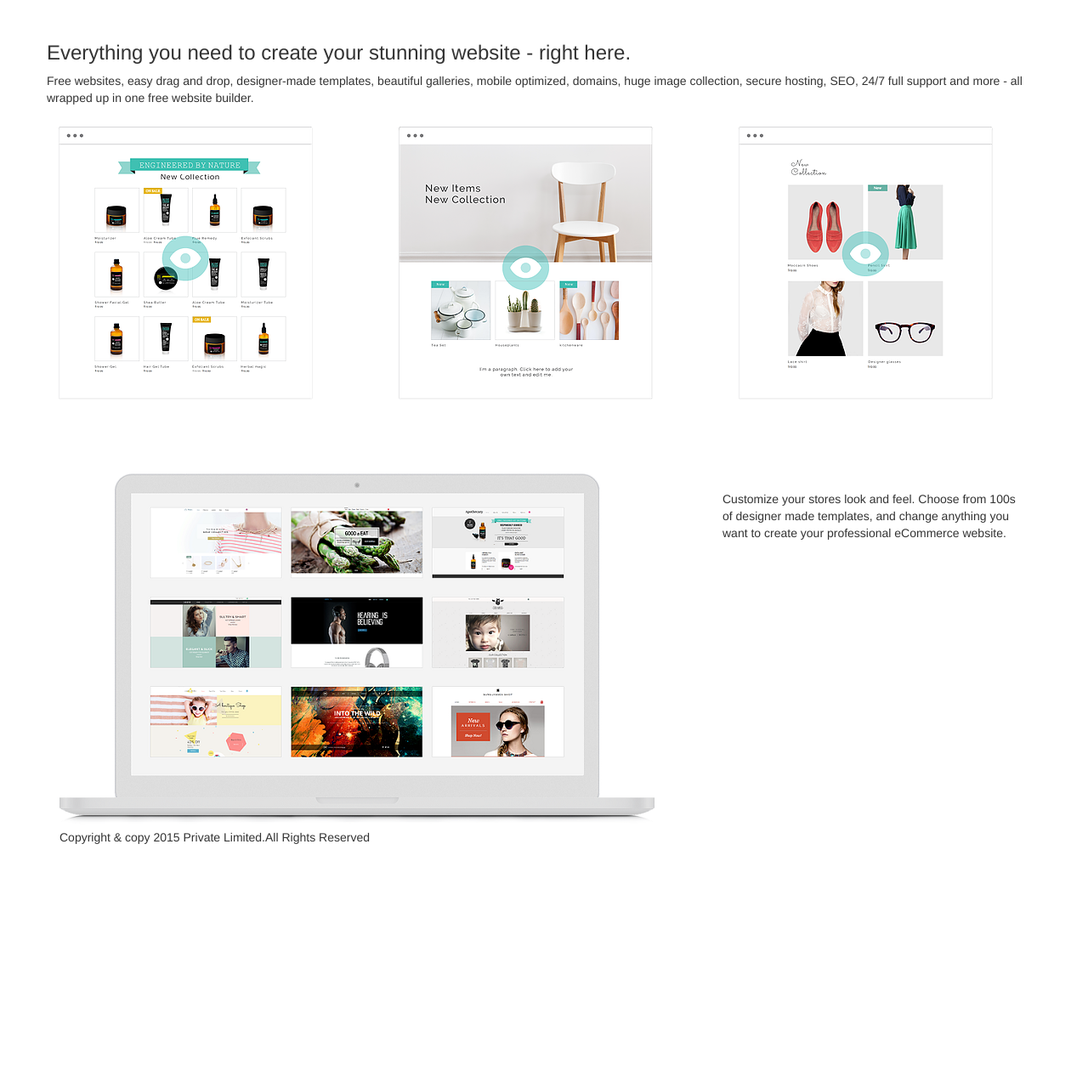
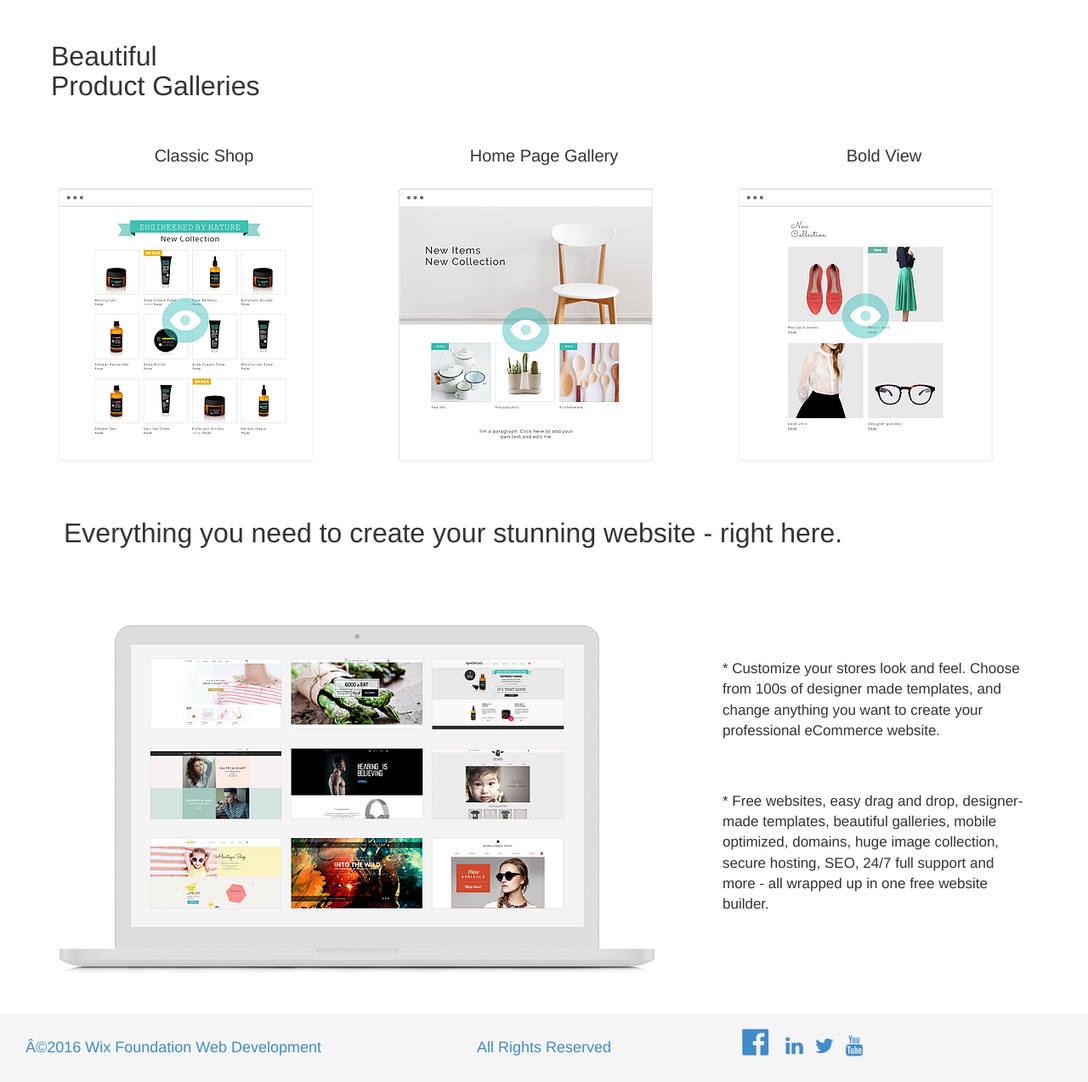
Before and after one commit to ka268782/bootstrapassignment, a plain HTML site: page index.html in a window 1280 px wide. Shown: the part 731-2004 px from the top of the page at 85% size. Before the commit the page ends 1736 px from the top, so only its background shows below. Drawn offline with nearby package versions, Linux system fonts and the light colour scheme.

Commit message:
commitimg last changes

```diff
--- a/includes/css/styles.css
+++ b/includes/css/styles.css
@@ -45,7 +45,9 @@ Notes:	 Hand coded for Udemy.com
    }
 #para{
   font-style: normal;
-  margin-top: 100px;
+  margin-top: 120px;
+  font-family:  inherit;
+  font-size: 17px;
 }
 
 #jumbo2 {
@@ -56,7 +58,76 @@ Notes:	 Hand coded for Udemy.com
   margin-top: 80px;
 }
 
+.footer {
+  margin-top: 40px;
+  background-color: #f5f5f5;
+  width:100%;
+  height:80px;
 
+}
+
+.list-inline{
+  padding-right: 100px;
+}
+
+.list-inline>li{
+  display:inline-block;
+  padding-left: 5px;
+  padding-right: 5px;
+  padding-top: 15px;
+
+}
+.copyright{
+  padding-top: 20px;
+  padding-left: 15px;
+}
+  h4 {
+    color:#428bca;
+}
+p.container{
+  padding-top: 20px;
+}
+
+
+h3 {
+    margin: 0;
+    padding: 0;
+    border: 0;
+    outline: 0;
+    vertical-align: baseline;
+    background: transparent;
+    font-weight: 500;
+    font-family: serif;
+    font-stretch: semi-expanded;
+}
+.color_14{
+  width:341px;
+  height:105px;
+
+}
+#Product{
+  padding-left: 20px;
+}
+
+#col1_head{
+  margin-top: 40px;
+  }
+  #classic{
+    font-weight: 50px;
+  }
+  #paragraph1{
+    font-size: 20px;
+  }
+  #paragraph2{
+    font-size: 20px;
+  }
+  #paragraph3{
+    font-size: 20px;
+  }
+  #featuresHeading{
+  margin-top: 40px;
+  padding-left: 20px;
+}
 /* --------------------------------------
    Carousel
    -------------------------------------- */
--- a/index.html
+++ b/index.html
@@ -1,24 +1,17 @@
 <!doctype html>
 <html>
   <head>
-    <meta charset="utf=8">
-    <meta name="viewport" content="width=device-width, initial-scale=1.0, maximum-scale=1.0, user-scalable=no">
+    <meta charset="utf=8" name="viewport" content="width=device-width, initial-scale=1.0, maximum-scale=1.0, user-scalable=no">
     <title>Website</title>
 <!--bootstrap css-->
     <link href="bootstrap/css/bootstrap.min.css" rel="stylesheet">
 		<link href="includes/css/bootstrap-glyphicons.css" rel="stylesheet">
-
+    <!--icons css-->
+    <link rel="stylesheet" href="http://cdnjs.cloudflare.com/ajax/libs/font-awesome/4.6.3/css/font-awesome.min.css">
   <!--Custom css-->
-
 		<link href="includes/css/styles.css" rel="stylesheet">
-
-<!--jquery-->
-
-
 <!--modernizr-->
 		<script src="includes/js/modernizr-2.6.2.min.js"></script>
-
-
     </head>
     <!--body-->
       <body>
@@ -40,91 +33,101 @@
                       <li>
                         <a href="#">Galleries</a>
                       </li>
-                    </ul>
-                  </li>
+                    </ul><!--end dropdown menu-->
+                  </li><!--end list dropdown-->
                   <li><a href="#">Portfolio</a></li>
                   <li><a href="#">How To</a></li>
                   <li><a href="#">Mobile Store</a></li>
                   <li><a href="#">Sell Online</a></li>
                   <li><a href="#">Wix.com</a></li>
-                </ul>
+                </ul><!--end navbar-->
                 <form class="navbar-form pull-right">
                   <input type="text" class="form-control" placeholder="Search this site..." id="searchInput">
                   <button type="submit" class="btn btn-default"><span class="glyphicon glyphicon-search"></span></button>
                 </form><!--end nav form-->
-                <!---ul class="nav navbar-nav pull-right">
-                <li class="dropdown">
-                  <a href="#" class="dropdown-toggle" data-toggle="dropdown"><span class="glyphicon glyphicon-user">My Account<strong class="caret"></strong></span></a>
-                  <ul class="dropdown-menu">
-                    <li><a href="#"><span class="glyphicon glyphicon-wrench"></span>Profile</li>
-                      <li><a href="#"><span class="glyphicon glyphicon-wrench"></span>Profile</li>
-                        <li><a href="#"><span class="glyphicon glyphicon-wrench"></span>Profile</li>
-                          <li><a href="#"><span class="glyphicon glyphicon-wrench"></span>Profile</li>
-                  </ul>
-                </li>
-              </ul--><!--end nav pull right-->
             </div><!--end rnav responsive collapse-->
-          </div><!--end navbar fixed tp-->
+          </div><!--end navbar fixed top-->
           <div class="row" id="jumbo">
             <div class="col-sm-12">
               <div class="jumbotron" id="jumbotext">
                   <img src="images/lap1.jpg" alt="Jumbo" id="jumbo_img">
             </div>
           </div>
+        </div><!--end jumbotron-->
+        <div class="row" id="Product">
+          <h2 id="color_1">
+              <span class="color_14">
+                Beautiful
+                <br>
+                Product Galleries
+            </span>
+          </h2>
+        </div><!--end product gallery div-->
+        <div class="row" id="col1_head">
+          <div class="col-sm-4">
+          <p align="center" id="paragraph1">
+            <span>Classic Shop</span>
+          </p>
         </div>
-        <div class="row" id="featuresHeading">
-          <div class="col-12">
-            <h3>Everything you need to create your stunning website - right here.</h3>
-            <p>Free websites, easy drag and drop,
-            designer-made templates, beautiful galleries, mobile optimized,
-            domains, huge image collection, secure hosting, SEO, 24/7 full
-            support and more - all wrapped up in one free website builder.</p>
-          </div><!--end col_12-->
-        </div><!--end features heading-->
-
+        <div class="col-sm-4">
+        <p align="center" id="paragraph2">
+          <span>Home Page Gallery</span>
+        </p>
+      </div>
+      <div class="col-sm-4">
+      <p align="center" id="paragraph3">
+        <span>Bold View</span>
+      </p>
+    </div>
+  </div><!--end div of column header-->
         <div class="row" id="column1">
           <div class="col-sm-4">
             <img src="images/col3.png" alt="Platform">
           </div><!--end col sm-4-->
 
-
         <div class="col-sm-4">
           <img src="images/column1.png" alt="Column1">
-
         </div><!--end col sm-4-->
-
 
       <div class="col-sm-4">
         <img src="images/col2.png" alt="column2">
       </div><!--end col sm-4-->
-
-    </div>
+    </div><!--end div images-->
+    <div class="row" id="featuresHeading">
+      <div class="col-12">
+        <h2>Everything you need to create your stunning website - right here.</h2>
+      </div><!--end col_12-->
+    </div><!--end features heading-->
     <div class="row2" id="section">
-
         <div class="col-sm-8" id="row2image">
-
           <img src="images/jumbo.png" alt="boutique">
-
     </div><!--end col-sm-8-->
     <div class="col-sm-4" id="para">
-      <p>Customize your stores look and feel. Choose from 100s
+      <p>* Customize your stores look and feel. Choose from 100s
       of designer made templates, and change anything you want to create your professional eCommerce website.</p><br><br>
-      <p></p>
+      <p>* Free websites, easy drag and drop,
+      designer-made templates, beautiful galleries, mobile optimized,
+      domains, huge image collection, secure hosting, SEO, 24/7 full
+      support and more - all wrapped up in one free website builder.</p>
     </div><!--end col-sm-4-->
-
-</div><!--end row2-->
-<div class="footer">
-  <div class="col-sm-8">
-    <p>Copyright & copy 2015  Private Limited.All Rights Reserved</p>
+  </div><!--end row2-->
+  </div><!--end main container-->
+  <div class="footer">
+    <div class="col-sm-4 text-center">
+      <small class="copyright pull-left"><h4><a href="/">©2016 Wix Foundation Web Development</a></h4></small>
+    </div>
+    <div class="col-sm-4 text-center">
+      <p class="container"><h4>All Rights Reserved</h4></p>
+    </div>
+    <div class="col-sm-4 pull-right">
+      <ul class="social-icons list-inline">
+  <li><a href="#"><i class="fa fa-facebook-official" style="font-size:36px"></i></a><li>
+  <li><a href="#"><i class="fa fa-linkedin" style="font-size:24px"></i></a></li>
+  <li><a href="#"><i class="fa fa-twitter" style="font-size:24px"></i></a></li>
+  <li><a href="#"><i class="fa fa-youtube" style="font-size:24px"></i></a></li>
+</ul>
   </div>
-  <div class="col-sm-4">
-
-  </div>
-</div>
-
-  </div><!--end main container-->
-
-
+</div><!--end footer-->
 
       <!-- First try for the online version of jQuery-->
       	<script src="http://code.jquery.com/jquery.js"></script>
```
Also changed, not shown: test.html (+50 -5 lines), images/girl.png (added).
